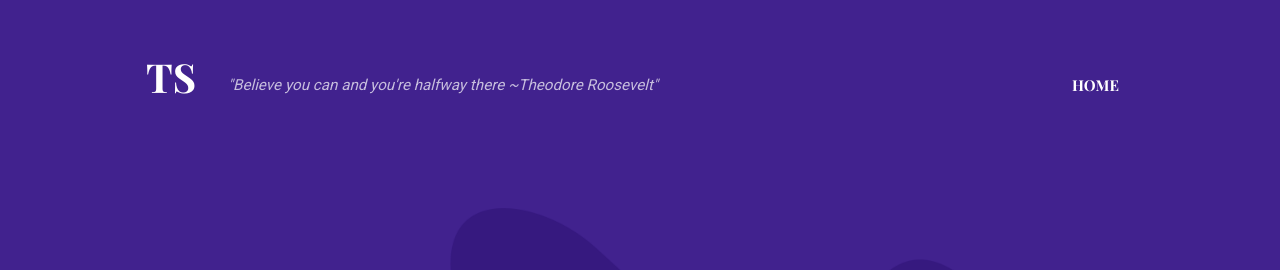
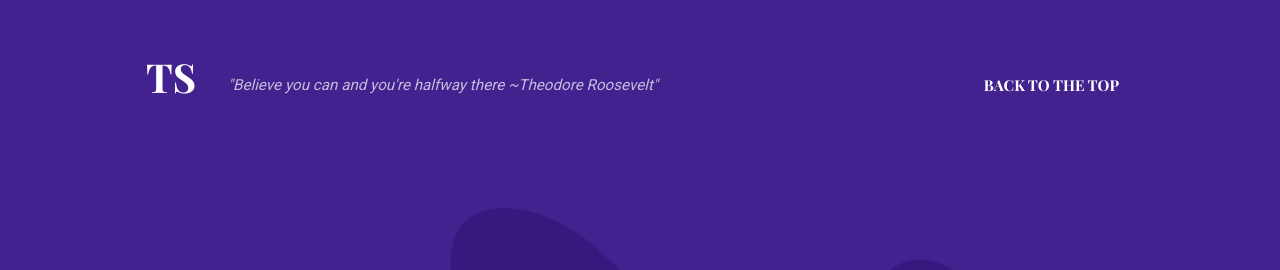
Before and after one commit to swid-tom/swid-tom.github.io, a Jekyll site: the page built from index.html, in a window 1280 px wide. Shown: the top 270 px of the page. Built offline with Jekyll 4.4.1, drawn with Linux system fonts in a browser that asks for light colours.

Commit message:
Change 'Home' link to 'Back to the Top'

```diff
--- a/_includes/header.html
+++ b/_includes/header.html
@@ -19,7 +19,7 @@
     <div class="collapse navbar-collapse text-center" id="navigation">
       <ul class="navbar-nav ml-auto">
         <li class="nav-item active">
-          <a class="nav-link" href="{{ site.baseurl }}/">Home</a>
+          <a class="nav-link" href="{{ site.baseurl }}/">Back to the Top</a>
         </li>
       </ul>
     </div>
```
